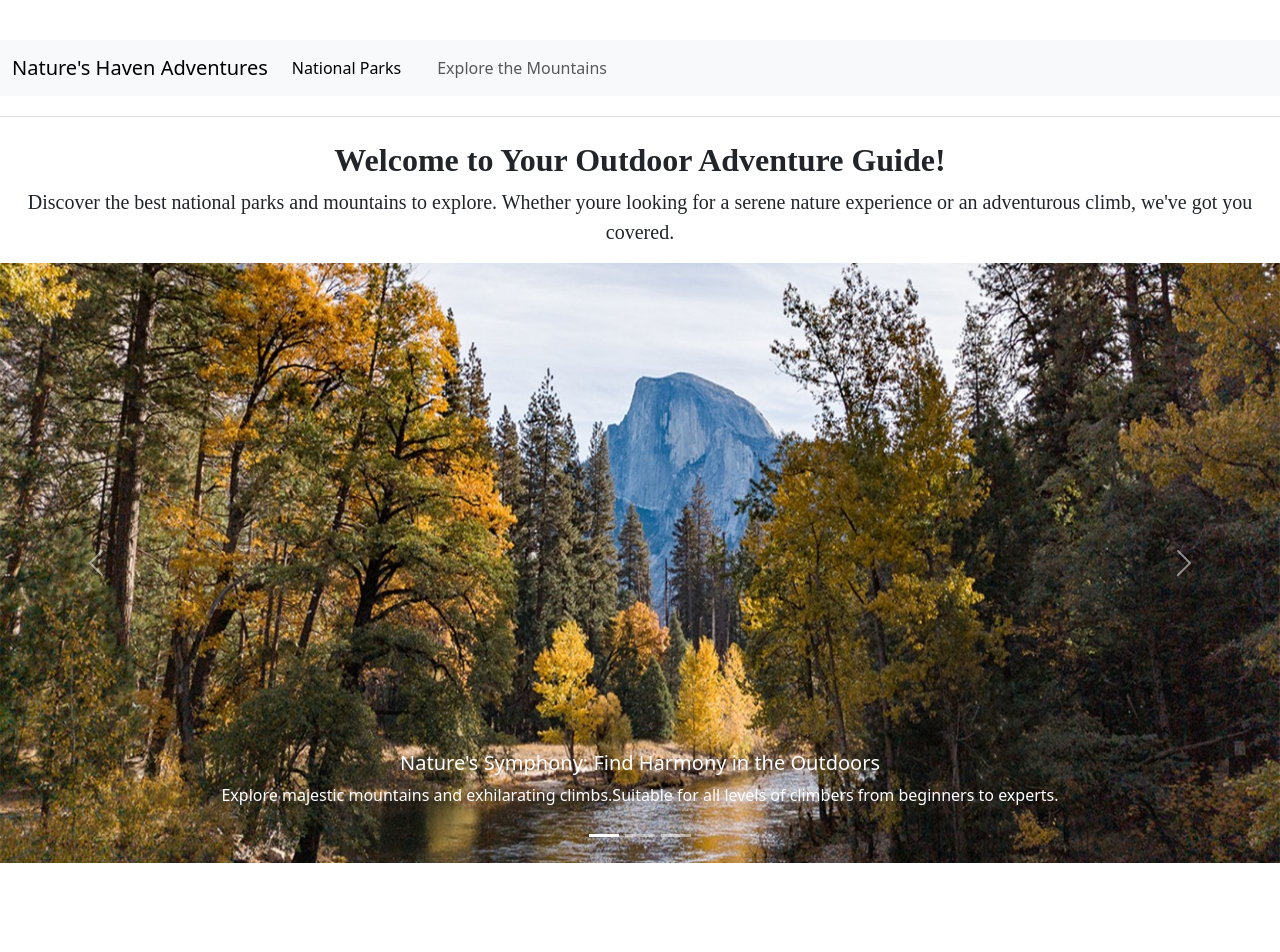
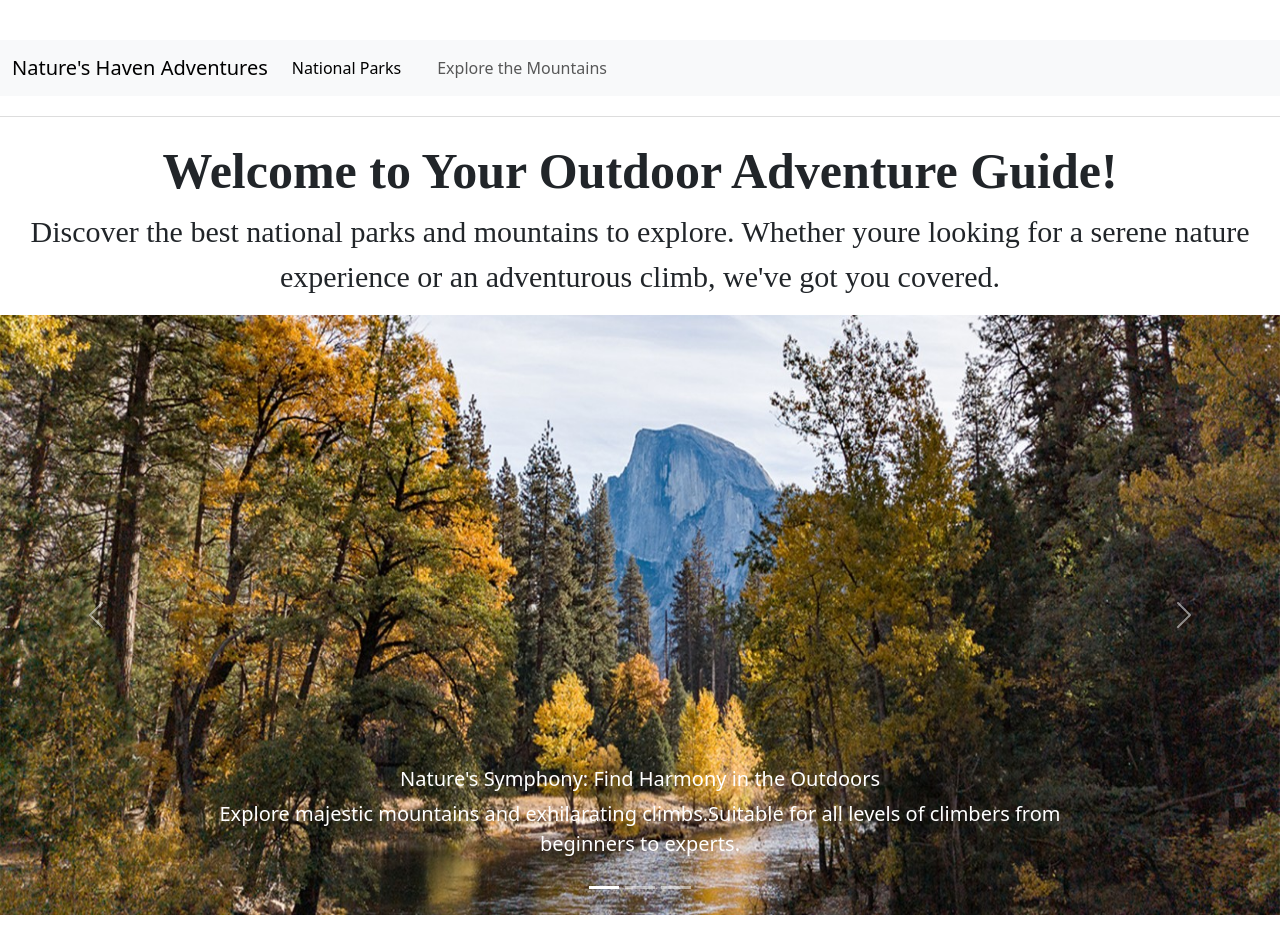
Before and after one commit to Dmoncrief/EnjoyTheOutdoors, a plain HTML site: page index.html in a window 1280 px wide. Shown: the top 952 px of the page. Drawn offline with nearby package versions, Linux system fonts and the light colour scheme.

Commit message:
made changes

```diff
--- a/css/site.css
+++ b/css/site.css
@@ -81,5 +81,16 @@
 .intro{
     text-align: center;
     font-family: EB Garmond bold;
+    font-size: 30px;
+}
+
+.carousel-caption h5,
+.carousel-caption p {
+    color: white;
     font-size: 20px;
 }
+
+#welcome-heading {
+  font-size: 50px;
+  font-family:EB garamond;
+}
--- a/index.html
+++ b/index.html
@@ -41,7 +41,7 @@
 
   <main>
     <section class="intro mt-4">
-      <h2><strong>Welcome to Your Outdoor Adventure Guide!</strong></h2>
+      <h2 id="welcome-heading"><strong>Welcome to Your Outdoor Adventure Guide!</strong></h2>
       <p>Discover the best national parks and mountains to explore. Whether youre looking for a serene nature experience
         or an adventurous climb, we've got you covered.</p>
     </section>
```
